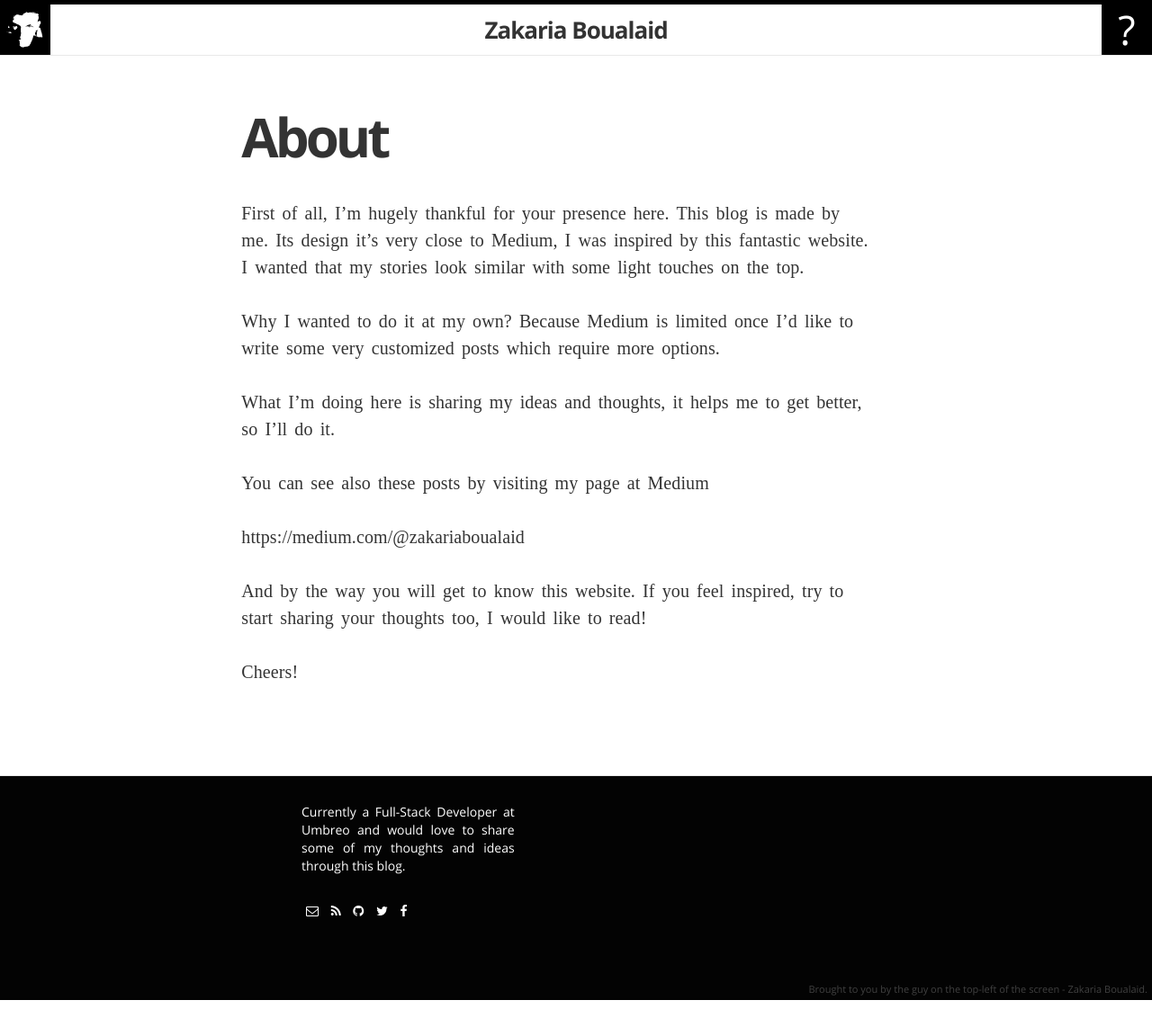
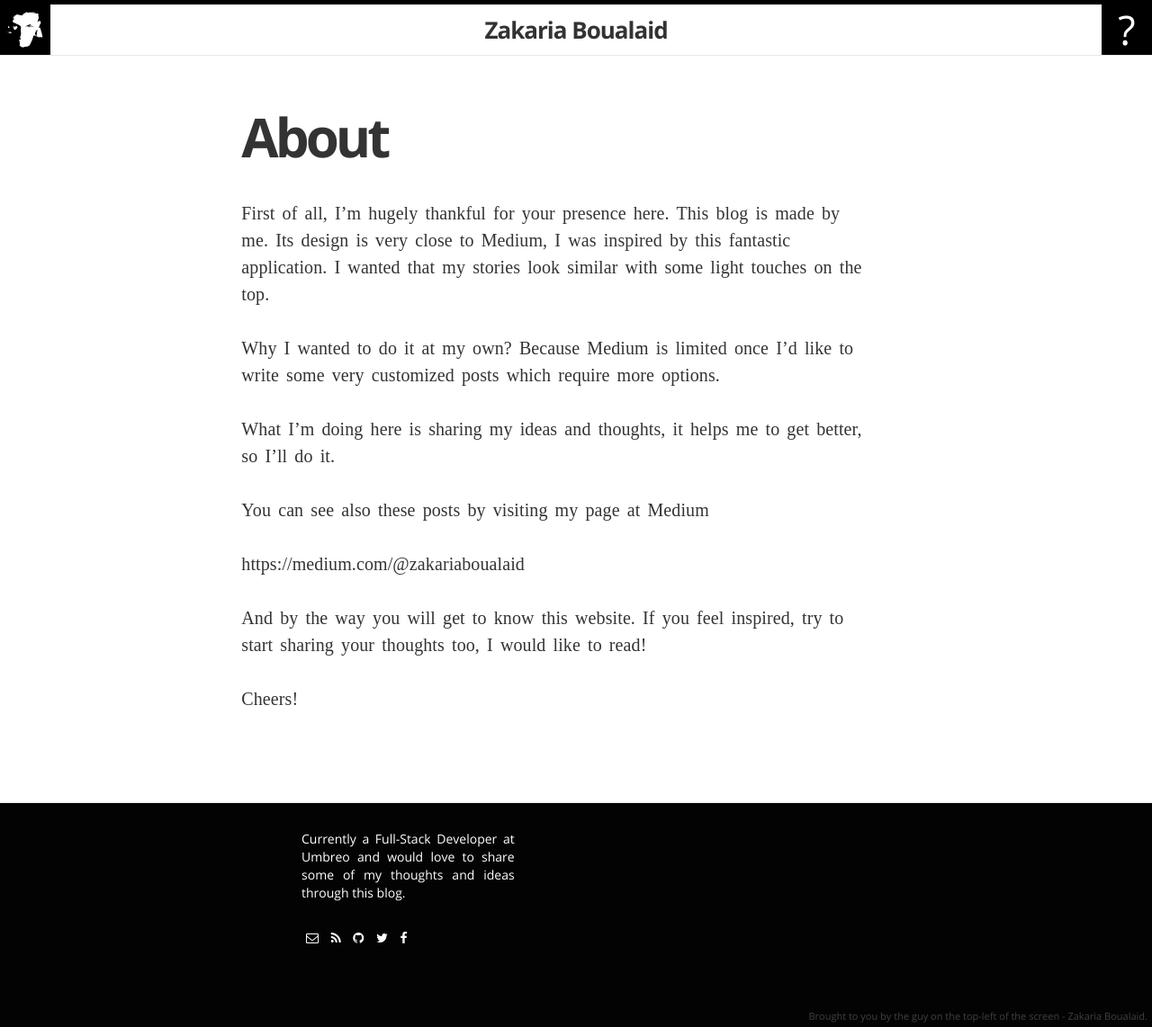
Before and after one commit to ZakariaBoualaid/zakariaboualaid.github.io, a Jekyll site: the page built from about.md, in a window 1280 px wide. Shown: the whole page at 90% size. Built offline with Jekyll 4.4.1, drawn with Linux system fonts in a browser that asks for light colours; some web fonts are replaced; before the commit the page ends 1112 px from its top, so only the background shows below that.

Commit message:
Modifying about.md

```diff
--- a/about.md
+++ b/about.md
@@ -5,7 +5,7 @@ permalink: /about/
 ---
 
 First of all, I'm hugely thankful for your presence here.
-This blog is made by me. Its design it's very close to <a href="https://medium.com/" target="_blank">Medium</a>, I was inspired by this fantastic website. I wanted that my stories look similar with some light touches on the top.
+This blog is made by me. Its design is very close to <a href="https://medium.com/" target="_blank">Medium</a>, I was inspired by this fantastic application. I wanted that my stories look similar with some light touches on the top.
 
 Why I wanted to do it at my own? Because <a href="https://medium.com/" target="_blank">Medium</a> is limited once I'd like to write some very customized posts which require more options.
 
```
